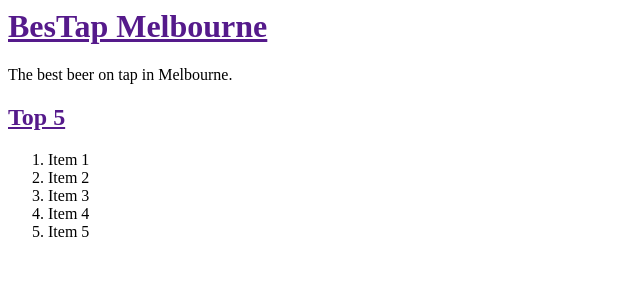
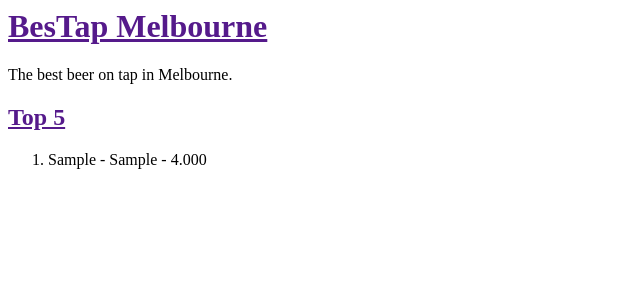
Before and after one commit to MJHorn/my_taps_app, a Django app: page / in a window 1280 px wide. Shown: the top 300 px of the page, without its empty margins (0-640 px from the left). Run offline with Django 3.2, Linux system fonts and the light colour scheme; tables that the repository leaves empty hold one stand-in row (values such as "Sample post").

Commit message:
Modified templates to display posts from database.

```diff
--- a/taplists/templates/taplists/tap_list.html
+++ b/taplists/templates/taplists/tap_list.html
@@ -6,16 +6,15 @@
         <div>
             <h1><a href="">BesTap Melbourne</a></h1>
         </div>
-
         <div>
             <p>The best beer on tap in Melbourne.</p>
             <h2><a href="">Top 5</a></h2>
             <ol>
-              <li>Item 1</li>
-              <li>Item 2</li>
-              <li>Item 3</li>
-              <li>Item 4</li>
-              <li>Item 5</li>
-            </ol></div>
+            {% for tap in taps %}
+            <li>{{ tap.beer }} - {{ tap.brewery }} - {{ tap.rating }} </li>
+            {% endfor %}
+            </ol>
+
+        </div>
     </body>
 </html>
--- a/taplists/views.py
+++ b/taplists/views.py
@@ -1,4 +1,6 @@
 from django.shortcuts import render
+from .models import Tap
 
 def tap_list(request):
-    return render(request, 'taplists/tap_list.html', {})
+    taps = Tap.objects.order_by('-rating')[:5]
+    return render(request, 'taplists/tap_list.html', {'taps': taps})
```
